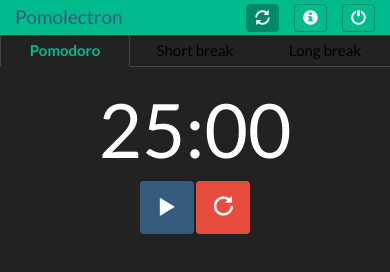
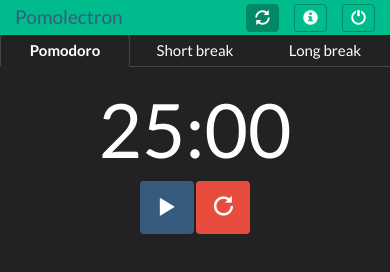
Before and after one commit to amitmerchant1990/pomolectron, an Electron app: page app/index.html in a window 390 px wide. Both pictures are taken after a click on the button 264 px from the left and 18 px from the top of the page. Drawn offline with Linux system fonts and the light colour scheme.

Commit message:
Improve readibility of the tab title

```diff
--- a/app/scripts/app.js
+++ b/app/scripts/app.js
@@ -65,6 +65,7 @@ class ThemeManager {
   constructor() {
     this.activeTheme = 'light';
     this.nodes = document.querySelectorAll('link[rel=stylesheet].alternate');
+    this.tabTitles = $('.nav > li > a');
   }
 
   toggleTheme() {
@@ -77,6 +78,7 @@ class ThemeManager {
           node.disabled = true;
         }
       })
+      this.tabTitles.toggleClass( "dark");
     }else{
       this.activeTheme = 'light';
       this.nodes.forEach(function(node){
@@ -86,6 +88,7 @@ class ThemeManager {
           node.disabled = true;
         }
       })
+      this.tabTitles.toggleClass( "dark");
     }
   }
 }
--- a/app/styles/starter-template.css
+++ b/app/styles/starter-template.css
@@ -24,6 +24,12 @@ h1 {
     padding: 5px 5px !important;
     margin-right: 0 !important;
     color: black;
+}
+
+.nav > li > a.dark {
+  padding: 5px 5px !important;
+  margin-right: 0 !important;
+  color: white;
 }
 
 .nav-tabs > li {
```
